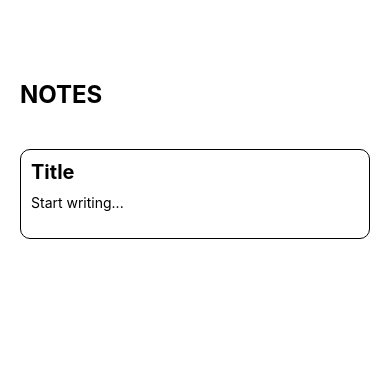
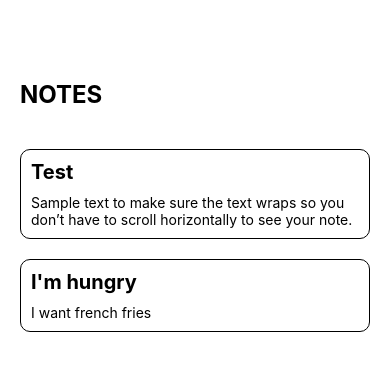
Before and after one commit to tsbrun/notesApp, a React Native app: screen / in a window 390 px wide. Shown: the top 370 px of the page. Built offline with nearby package versions, Linux system fonts and the light colour scheme.

Commit message:
feat: view saved notes

```diff
--- a/App.js
+++ b/App.js
@@ -1,13 +1,28 @@
+import React, { useState } from 'react';
 import { StyleSheet, Text, View } from 'react-native';
 import Note from './components/Note';
 
 export default function App() {
+  const [notes, updateNotes] = useState([
+    {
+      title: "Test",
+      body: "Sample text to make sure the text wraps so you don’t have to scroll horizontally to see your note."
+    },
+    {
+      title: "I'm hungry",
+      body: "I want french fries"
+    }
+  ])
   return (
     <View style={styles.container}>
       <Text style={styles.sectionTitle}>NOTES</Text>
 
       <View style={styles.notesWrapper}>
-        <Note />
+        {
+          notes.map( (note, index) => {
+            return <Note key={index} title={note.title} body={note.body} />
+          })
+        }
       </View>
     </View>
   );
@@ -26,5 +41,7 @@ const styles = StyleSheet.create({
   },
   notesWrapper: {
     paddingTop: 40,
+    // flexDirection: 'column',
+    justifyContent: 'space-between'
   }
 });
--- a/components/Note.js
+++ b/components/Note.js
@@ -1,13 +1,12 @@
 import React from "react";
-import { View, TextInput, StyleSheet } from "react-native";
+import { View, TextInput, StyleSheet, Text } from "react-native";
 
-const Note = () => {
+const Note = ({ title, body }) => {
   return (
     <View style={styles.textWrapper}>
       {/* [styles.textWrapper, styles.shadow] */}
-      <TextInput style={styles.title} placeholder="Title" />
-
-      <TextInput style={styles.body} multiline={true} placeholder="Start writing..." />
+      <Text style={styles.title}>{title}</Text>
+      <Text style={styles.body}>{body}</Text>
     </View>
   )
 }
@@ -19,6 +18,7 @@ const styles = StyleSheet.create({
     borderRadius: 10,
     paddingVertical: 10,
     paddingHorizontal: 10,
+    marginBottom: 20,
   },
   // shadow: {
   //   shadowColor: '#EAECEE',
```
